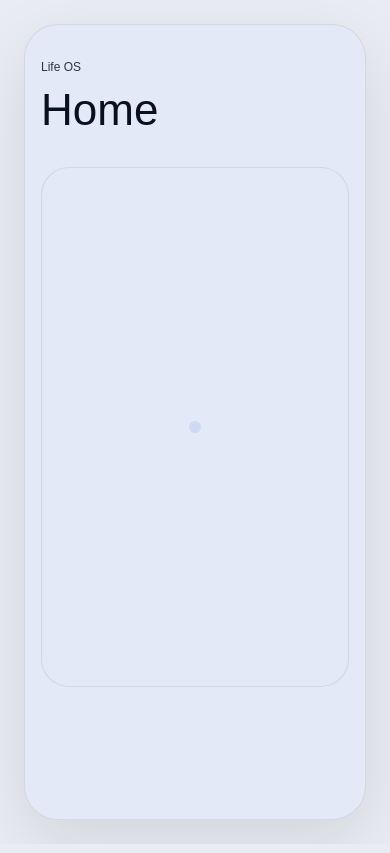
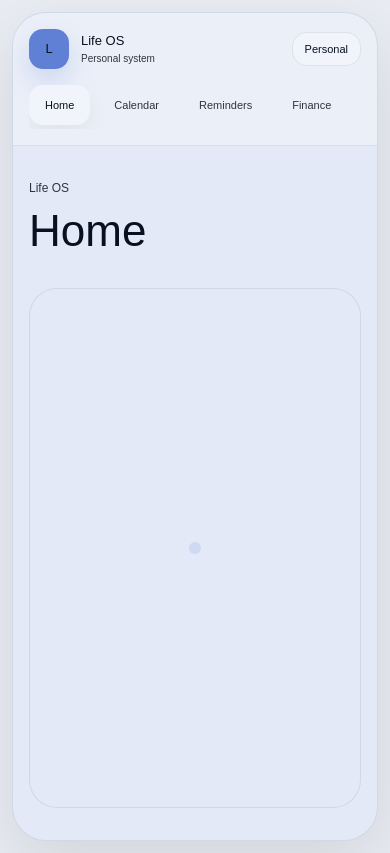
Before and after one commit to jfcjules/life-os, a Next.js app: page / in a window 390 px wide. Built offline with nearby package versions, Linux system fonts and the light colour scheme; a web font is replaced by a local one.

Commit message:
Add empty base routes

```diff
--- /dev/null
+++ b/src/app/calendar/page.tsx
@@ -0,0 +1,5 @@
+import { EmptyWorkspace } from "@/components/design-system";
+
+export default function CalendarPage() {
+  return <EmptyWorkspace title="Calendar" />;
+}
--- /dev/null
+++ b/src/app/chores/page.tsx
@@ -0,0 +1,5 @@
+import { EmptyWorkspace } from "@/components/design-system";
+
+export default function ChoresPage() {
+  return <EmptyWorkspace title="Chores" />;
+}
--- /dev/null
+++ b/src/app/finance/page.tsx
@@ -0,0 +1,5 @@
+import { EmptyWorkspace } from "@/components/design-system";
+
+export default function FinancePage() {
+  return <EmptyWorkspace title="Finance" />;
+}
--- /dev/null
+++ b/src/app/groceries/page.tsx
@@ -0,0 +1,5 @@
+import { EmptyWorkspace } from "@/components/design-system";
+
+export default function GroceriesPage() {
+  return <EmptyWorkspace title="Groceries" />;
+}
--- a/src/app/page.tsx
+++ b/src/app/page.tsx
@@ -1,24 +1,5 @@
-import { AppShell, Panel } from "@/components/design-system";
+import { EmptyWorkspace } from "@/components/design-system";
 
 export default function Home() {
-  return (
-    <AppShell activeItem="Home">
-      <div className="flex min-h-full flex-col">
-        <header className="flex items-start justify-between gap-6 max-md:flex-col">
-          <div>
-            <p className="text-[12px] leading-5 text-[var(--text-muted)]">
-              Life OS
-            </p>
-            <h1 className="mt-3 text-[clamp(2.75rem,7vw,5.75rem)] font-medium leading-[0.96] text-[var(--text-primary)]">
-              Home
-            </h1>
-          </div>
-        </header>
-
-        <Panel className="mt-9 grid min-h-[520px] place-items-center">
-          <div className="size-3 rounded-full bg-[var(--color-action-secondary)]" />
-        </Panel>
-      </div>
-    </AppShell>
-  );
+  return <EmptyWorkspace title="Home" />;
 }
--- /dev/null
+++ b/src/app/reminders/page.tsx
@@ -0,0 +1,5 @@
+import { EmptyWorkspace } from "@/components/design-system";
+
+export default function RemindersPage() {
+  return <EmptyWorkspace title="Reminders" />;
+}
--- /dev/null
+++ b/src/app/settings/page.tsx
@@ -0,0 +1,5 @@
+import { EmptyWorkspace } from "@/components/design-system";
+
+export default function SettingsPage() {
+  return <EmptyWorkspace title="Settings" />;
+}
--- a/src/components/design-system/app-shell.tsx
+++ b/src/components/design-system/app-shell.tsx
@@ -1,5 +1,6 @@
 import type { ReactNode } from "react";
-import { Sidebar } from "./sidebar";
+import Link from "next/link";
+import { Sidebar, primaryNavigation } from "./sidebar";
 
 export function AppShell({
   children,
@@ -9,11 +10,60 @@ export function AppShell({
   activeItem?: string;
 }) {
   return (
-    <main className="min-h-screen bg-[var(--background-page)] px-6 py-6 text-[var(--text-primary)]">
+    <main className="min-h-screen bg-[var(--background-page)] px-6 py-6 text-[var(--text-primary)] max-sm:px-3 max-sm:py-3">
       <div className="mx-auto grid min-h-[calc(100vh-48px)] max-w-[1440px] grid-cols-[260px_minmax(0,1fr)] overflow-hidden rounded-[34px] border border-[var(--border-subtle)] bg-[var(--surface-content)] shadow-[0_24px_70px_rgba(8,17,32,0.10)] max-lg:grid-cols-1">
         <Sidebar activeItem={activeItem} />
+        <MobileNavigation activeItem={activeItem} />
         <section className="min-w-0 px-8 py-8 max-sm:px-4">{children}</section>
       </div>
     </main>
   );
 }
+
+function MobileNavigation({ activeItem }: { activeItem: string }) {
+  return (
+    <div className="hidden border-b border-[var(--border-subtle)] bg-[rgba(241,244,250,0.58)] px-5 py-4 max-lg:block max-sm:px-4">
+      <div className="flex items-center justify-between gap-4">
+        <div className="flex items-center gap-3">
+          <div className="grid size-10 place-items-center rounded-[14px] bg-[var(--color-action-primary)] text-[13px] font-medium shadow-[0_12px_26px_rgba(95,128,212,0.22)]">
+            L
+          </div>
+          <div>
+            <p className="text-[13px] font-medium leading-5">Life OS</p>
+            <p className="text-[10px] leading-4 text-[var(--text-muted)]">
+              Personal system
+            </p>
+          </div>
+        </div>
+
+        <div className="rounded-[15px] border border-[var(--border-subtle)] bg-[var(--surface-raised)] px-3 py-2 text-[11px] font-medium">
+          Personal
+        </div>
+      </div>
+
+      <nav
+        aria-label="Primary navigation"
+        className="mt-4 flex gap-2 overflow-x-auto pb-1"
+      >
+        {primaryNavigation.map((item) => {
+          const isActive = item.label === activeItem;
+
+          return (
+            <Link
+              key={item.label}
+              href={item.href}
+              aria-current={isActive ? "page" : undefined}
+              className={`grid min-h-10 shrink-0 place-items-center rounded-[14px] px-4 text-[11px] leading-4 ${
+                isActive
+                  ? "bg-[var(--surface-raised)] font-medium shadow-[0_10px_24px_rgba(8,17,32,0.05)]"
+                  : "text-[var(--text-muted)]"
+              }`}
+            >
+              {item.label}
+            </Link>
+          );
+        })}
+      </nav>
+    </div>
+  );
+}
--- /dev/null
+++ b/src/components/design-system/empty-workspace.tsx
@@ -0,0 +1,31 @@
+import { AppShell } from "./app-shell";
+import { Panel } from "./card";
+
+export function EmptyWorkspace({
+  title,
+  eyebrow = "Life OS",
+}: {
+  title: string;
+  eyebrow?: string;
+}) {
+  return (
+    <AppShell activeItem={title}>
+      <div className="flex min-h-full flex-col">
+        <header className="flex items-start justify-between gap-6 max-md:flex-col">
+          <div>
+            <p className="text-[12px] leading-5 text-[var(--text-muted)]">
+              {eyebrow}
+            </p>
+            <h1 className="mt-3 text-[clamp(2.75rem,7vw,5.75rem)] font-medium leading-[0.96] text-[var(--text-primary)]">
+              {title}
+            </h1>
+          </div>
+        </header>
+
+        <Panel className="mt-9 grid min-h-[520px] place-items-center">
+          <div className="size-3 rounded-full bg-[var(--color-action-secondary)]" />
+        </Panel>
+      </div>
+    </AppShell>
+  );
+}
--- a/src/components/design-system/index.ts
+++ b/src/components/design-system/index.ts
@@ -1,6 +1,7 @@
 export { AppShell } from "./app-shell";
 export { Button, IconButton } from "./button";
 export { Card, Panel } from "./card";
+export { EmptyWorkspace } from "./empty-workspace";
 export { ListRow, PreviewCard } from "./list-row";
 export { QuickActionTile, QuickAddModal, quickAddActions } from "./quick-add";
 export { SectionHeader } from "./section-header";
--- a/src/components/design-system/sidebar.tsx
+++ b/src/components/design-system/sidebar.tsx
@@ -1,13 +1,14 @@
+import Link from "next/link";
 import type { NavigationItem } from "./types";
 
 export const primaryNavigation: NavigationItem[] = [
   { label: "Home", href: "/" },
-  { label: "Calendar", href: "#" },
-  { label: "Reminders", href: "#" },
-  { label: "Finance", href: "#" },
-  { label: "Groceries", href: "#" },
-  { label: "Chores", href: "#" },
-  { label: "Settings", href: "#" },
+  { label: "Calendar", href: "/calendar" },
+  { label: "Reminders", href: "/reminders" },
+  { label: "Finance", href: "/finance" },
+  { label: "Groceries", href: "/groceries" },
+  { label: "Chores", href: "/chores" },
+  { label: "Settings", href: "/settings" },
 ];
 
 export function Sidebar({
@@ -52,7 +53,7 @@ export function Sidebar({
             const isActive = item.label === activeItem;
 
             return (
-              <a
+              <Link
                 key={item.label}
                 href={item.href}
                 aria-current={isActive ? "page" : undefined}
@@ -64,7 +65,7 @@ export function Sidebar({
               >
                 <span>{item.label}</span>
                 {isActive ? <span aria-hidden="true">.</span> : null}
-              </a>
+              </Link>
             );
           })}
         </nav>
```
Also changed, not shown: 2 other files (tests, documents, lock files or other folders).
